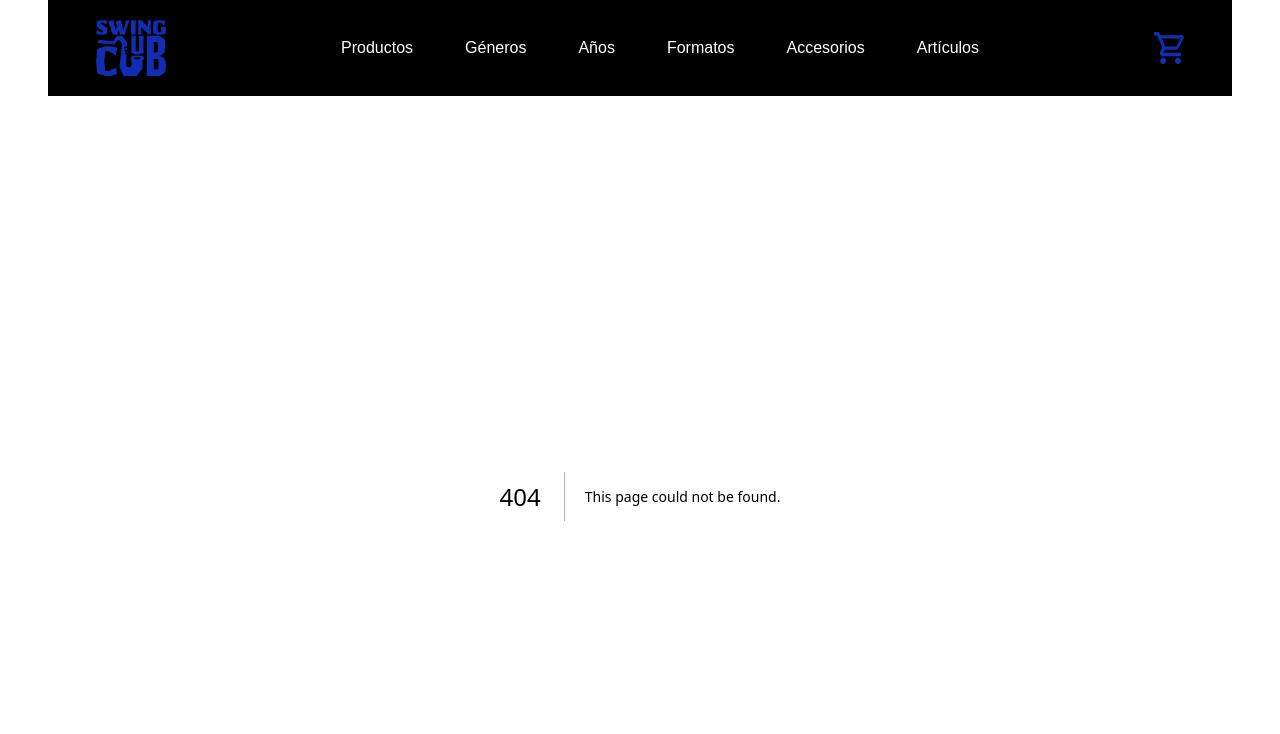
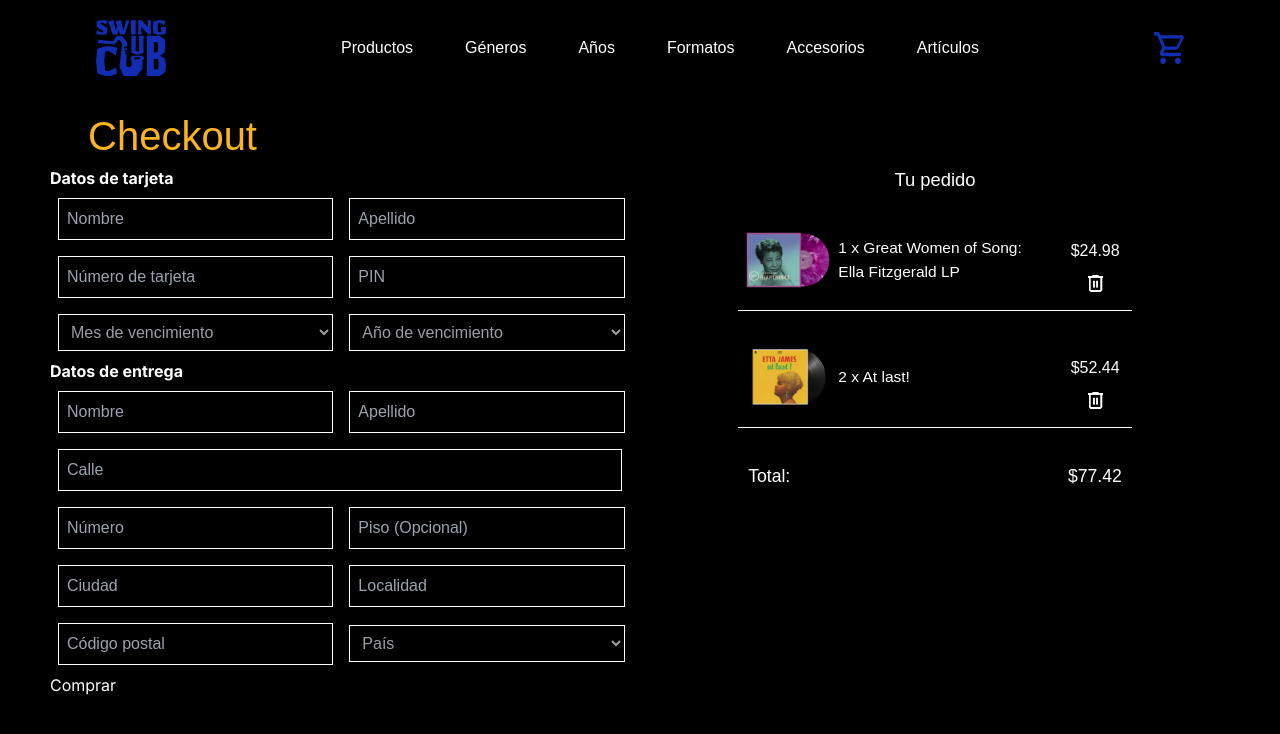
Before and after one commit to aguspacciarelli/swingclub-ecommerce, a Next.js app: page /checkout in a window 1280 px wide. Before the commit this address had no page. Shown: the top 734 px of the page. Built offline with nearby package versions, Linux system fonts and the light colour scheme; a web font is replaced by a local one.

Commit message:
css casi terminado, faltan detalles

```diff
--- a/src/app/cart/page.js
+++ /dev/null
@@ -1,21 +0,0 @@
-import Inner from '@/app/components/Inner'
-import ProductsCheckout from '@/app/components/Cart/ProductsCheckout'
-import FormCheckout from '@/app/components/Cart/FormCheckout'
-
-const Cart = () => {
-  return (
-   <section className='h-screen'>
-    <h1 className='text-3xl font-bold'>Cart</h1>
-    <Inner>
-      <div className='grid grid-cols-12'>
-        <div className='col-span-12 lg:col-span-6'><FormCheckout/></div>
-        <div className='col-span-12 lg:col-span-6'>
-          <ProductsCheckout />
-        </div>
-      </div>
-    </Inner>
-   </section>
-  )
-}
-
-export default Cart
--- /dev/null
+++ b/src/app/checkout/checkout.module.css
@@ -0,0 +1,19 @@
+.checkout-section {
+    display: flex;
+    flex-direction: column;
+    justify-content: space-between;
+}
+
+.checkout-section h1 {
+    font-family: var(--pilsner-font);
+    font-size: 2.5em;
+    color: var(--yellow-color);
+    margin: 0.25em 0 0 1em;
+}
+
+.inner {
+    display: flex;
+    flex-direction: row;
+    align-items: center;
+    justify-content: center;
+}
--- /dev/null
+++ b/src/app/checkout/page.js
@@ -0,0 +1,24 @@
+import Inner from "@/app/components/Inner";
+import ProductsCheckout from "@/app/components/Cart/ProductsCheckout";
+import FormCheckout from "@/app/components/Cart/FormCheckout";
+import styles from "@/app/checkout/checkout.module.css";
+
+const Cart = () => {
+  return (
+    <section className={styles["checkout-section"]}>
+      <h1>Checkout</h1>
+      <Inner className={styles["inner"]}>
+        <div className='grid grid-cols-12'>
+          <div className='col-span-12 lg:col-span-7'>
+            <FormCheckout />
+          </div>
+          <div className='col-span-12 lg:col-span-4'>
+            <ProductsCheckout />
+          </div>
+        </div>
+      </Inner>
+    </section>
+  );
+};
+
+export default Cart;
--- /dev/null
+++ b/src/app/components/Cart/Cart.module.css
@@ -0,0 +1,82 @@
+.cart {
+  display: flex;
+  flex-direction: column;
+  align-items: center;
+  justify-content: center;
+}
+
+.cart h2 {
+   font-family: var(--mundial-font);
+   font-size: 1.15em;
+}
+
+.product-div, .product {
+    display: flex;
+    flex-direction: row;
+    align-items: center;
+}
+
+.product-div {
+    width: 100%;
+    justify-content: space-between;
+    margin-top: 1em;
+    border-bottom: solid #fff 1px;
+}
+
+.product {
+    width: 78%;
+}
+
+.product-name {
+    font-family: var(--mundial-font);
+    font-size: 0.97em;
+}
+
+.details {
+    display: flex;
+    flex-direction: column;
+    align-items: center;
+    justify-content: center;
+}
+
+.price {
+    margin: 0.75em;
+    font-weight: 500;
+    font-family: var(--mundial-font);
+}
+
+.total-div {
+    margin-top: 2em;
+    width: 95%;
+    display: flex;
+    flex-direction: row;
+    align-items: center;
+    justify-content: space-between;
+    font-family: var(--mundial-font);
+    font-size: 1.10em;
+}
+
+.total-div p {
+    font-weight: 500;
+}
+
+.form input, .form select {
+    background-color: #000;
+    color: #9C9EA4;
+    border: #fff 1px solid;
+    padding: 0.5em;
+    margin: 0.5em;
+    font-family: var(--mundial-font);
+}
+
+.tarjeta, .entrega {
+    width: 100%;
+}
+
+.full {
+    width: 82%;
+}
+
+.mitad {
+    width: 40%;
+}
--- a/src/app/components/Cart/FormCheckout.js
+++ b/src/app/components/Cart/FormCheckout.js
@@ -1,10 +1,102 @@
+import styles from '@/app/components/Cart/Cart.module.css'
 
 const FormCheckout = () => {
   return (
     <div>
+      <form className={styles["form"]}>
+      <strong>Datos de tarjeta</strong>
+        <div className={styles["tarjeta"]}>
+          <input
+            type='text'
+            id='nombre-tarjeta'
+            name='nombre-tarjeta'
+            placeholder='Nombre'
+            required
+          className={styles["mitad"]}/>
+          <input
+            type='text'
+            id='apellido-tarjeta'
+            name='apellido-tarjeta'
+            placeholder='Apellido'
+            className={styles["mitad"]}
+            required
+          />
+          <input
+            type='text'
+            id='numero-tarjeta'
+            name='numero-tarjeta'
+            placeholder='Número de tarjeta'
+            className={styles["mitad"]}
+            required
+          />
+          <input type='password' id='pin' name='pin' placeholder='PIN' className={styles["mitad"]} required />
+          <select id='mes-vencimiento' name='mes-vencimiento' className={styles["mitad"]} required>
+            <option value=''>Mes de vencimiento</option>
+            <option value='01'>01</option>
+            <option value='02'>02</option>
+            <option value='02'>03</option>
+            <option value='02'>04</option>
+            <option value='02'>05</option>
+            <option value='02'>06</option>
+            <option value='02'>07</option>
+            <option value='02'>08</option>
+            <option value='02'>09</option>
+            <option value='02'>10</option>
+            <option value='02'>11</option>
+            <option value='02'>12</option>
+          </select>
+          <select id='anio-vencimiento' name='anio-vencimiento' className={styles["mitad"]} required>
+            <option value=''>Año de vencimiento</option>
+            <option value='2024'>2024</option>
+            <option value='2025'>2025</option>
+          </select>
+        </div>
 
+        <strong>Datos de entrega</strong>
+        <div className={styles["entrega"]}>
+          <input
+            type='text'
+            id='nombre-entrega'
+            name='nombre-entrega'
+            placeholder='Nombre'
+            className={styles["mitad"]}
+            required
+          />
+          <input
+            type='text'
+            id='apellido-entrega'
+            name='apellido-entrega'
+            placeholder='Apellido'
+            className={styles["mitad"]}
+            required
+          />
+          <input type='text' id='calle' name='calle' placeholder='Calle' className={styles["full"]} required />
+          <input type='text' id='numero' name='numero' placeholder='Número' className={styles["mitad"]} required />
+          <input type='text' id='piso' name='piso' placeholder='Piso (Opcional)' className={styles["mitad"]} />
+          <input type='text' id='ciudad' name='ciudad' placeholder='Ciudad' className={styles["mitad"]} required />
+          <input type='text' id='localidad' name='localidad' placeholder='Localidad' className={styles["mitad"]} required />
+          <input type='text' id='codigo-postal' name='codigo-postal' placeholder='Código postal' className={styles["mitad"]} required />
+          <select id='pais' name='pais' placeholder='País' className={styles["mitad"]} required>
+            <option value=''>País</option>
+            <option value='argentina'>Argentina</option>
+            <option value='chile'>Chile</option>
+            <option value='brasil'>Brasil</option>
+            <option value='ecuador'>Ecuador</option>
+            <option value='bolivia'>Bolivia</option>
+            <option value='peru'>Perú</option>
+            <option value='paraguay'>Paraguay</option>
+            <option value='uruguay'>Uruguay</option>
+            <option value='colombia'>Colombia</option>
+            <option value='venezuela'>Venezuela</option>
+          </select>
+        </div>
+
+        <button class='full-width' type='submit'>
+          Comprar
+        </button>
+      </form>
     </div>
-  )
-}
+  );
+};
 
-export default FormCheckout
+export default FormCheckout;
--- a/src/app/components/Cart/ProductsCheckout.js
+++ b/src/app/components/Cart/ProductsCheckout.js
@@ -1,12 +1,69 @@
 "use client";
 import { useAppContext } from "@/app/contexts/AppContext";
 import Image from "next/image";
+import styles from "@/app/components/Cart/Cart.module.css";
 
 const ProductsCheckout = () => {
   const { cart, cartTotal } = useAppContext();
   return (
-    <div>
-      <div>
+    <div className={styles["cart"]}>
+      <h2>Tu pedido</h2>
+      <div className={styles["product-div"]}>
+        <div className={styles["product"]}>
+        <Image
+          src={`/imgs/ella-fitzgerald-vinyl.webp`}
+          alt='Great Women of Song: Ella Fitzgerald LP'
+          width={100}
+          height={100}
+        />
+        <h3 className={styles["product-name"]}>
+          1 x Great Women of Song: Ella Fitzgerald LP
+        </h3>
+        </div>
+        <div className={styles["details"]}>
+          <p className={styles["price"]}>$24.98</p>
+          <Image
+            src={`/delete.svg`}
+            alt='Delete Icon'
+            width={15}
+            height={15}
+          />
+        </div>
+      </div>
+      <div className={styles["product-div"]}>
+        <div className={styles["product"]}>
+        <Image
+          src={`/imgs/etta-james-vinyl.webp`}
+          alt='At last!'
+          width={100}
+          height={100}
+        />
+        <h3 className={styles["product-name"]}>
+          2 x At last!
+        </h3>
+        </div>
+        <div className={styles["details"]}>
+          <p className={styles["price"]}>$52.44</p>
+          <Image
+            src={`/delete.svg`}
+            alt='Delete Icon'
+            width={15}
+            height={15}
+          />
+        </div>
+      </div>
+      <div className={styles["total-div"]}>
+        <h3>Total: </h3>
+        <p>$77.42</p>
+      </div>
+    </div>
+  );
+};
+
+export default ProductsCheckout;
+
+{
+  /* <div>
         {cart.map((product) => (
           <div key={product.id}>
             <div>
@@ -23,9 +80,5 @@ const ProductsCheckout = () => {
           </div>
         ))}
       </div>
-      <p>Total: ${cartTotal()}</p>
-    </div>
-  );
-};
-
-export default ProductsCheckout;
+      <p>Total: ${cartTotal()}</p> */
+}
--- a/src/app/components/Navbar/Navbar.js
+++ b/src/app/components/Navbar/Navbar.js
@@ -15,29 +15,28 @@ export default function Navbar() {
       <nav>
         <ul className='flex justify-center items-center gap-5'>
           <li className={style["li"]}>
-            <Link href={`/`}>Productos</Link>
+            <Link href={`/checkout`}>Productos</Link>
           </li>
           <li className={style["li"]}>
-            <Link href={`/`}>Géneros</Link>
+            <Link href={`/checkout`}>Géneros</Link>
           </li>
           <li className={style["li"]}>
-            <Link href={`/cart`}>Años</Link>
+            <Link href={`/checkout`}>Años</Link>
           </li>
           <li className={style["li"]}>
-            <Link href={`/cart`}>Formatos</Link>
+            <Link href={`/checkout`}>Formatos</Link>
           </li>
           <li className={style["li"]}>
-            <Link href={`/cart`}>Accesorios</Link>
+            <Link href={`/checkout`}>Accesorios</Link>
           </li>
           <li className={style["li"]}>
-            <Link href={`/cart`}>Artículos</Link>
+            <Link href={`/checkout`}>Artículos</Link>
           </li>
         </ul>
       </nav>
 
-      <Link href={`/cart`}>
+      <Link href={`/checkout`}>
         <div className='relative'>
-          {/* <FaCartShopping size={30} /> */}
           <Image
             src={`/swingclub-carrito.svg`}
             width={30}
--- a/src/app/contexts/AppContext.js
+++ b/src/app/contexts/AppContext.js
@@ -22,7 +22,7 @@ export const AppContextProvider = ({ children }) => {
       existingProduct.quantity += quantity; // Si lo está, se le suma quantity en cantidad de products en el cart
       return setCart([...cart]); // Devuelve el mismo cart sin sumar otro mismo producto, solo la cantidad
     } else {
-      setCart([...cart, product]); // Si no es el mmismo product, agrega al cart el nuevo producto y +1 a quantity
+      setCart([...cart, product]); // Si no es el mismo product, agrega al cart el nuevo producto y +1 a quantity
     }
   };
 
```
Also changed, not shown: public/delete.svg (added), 1 other file (tests, documents, lock files or other folders).
